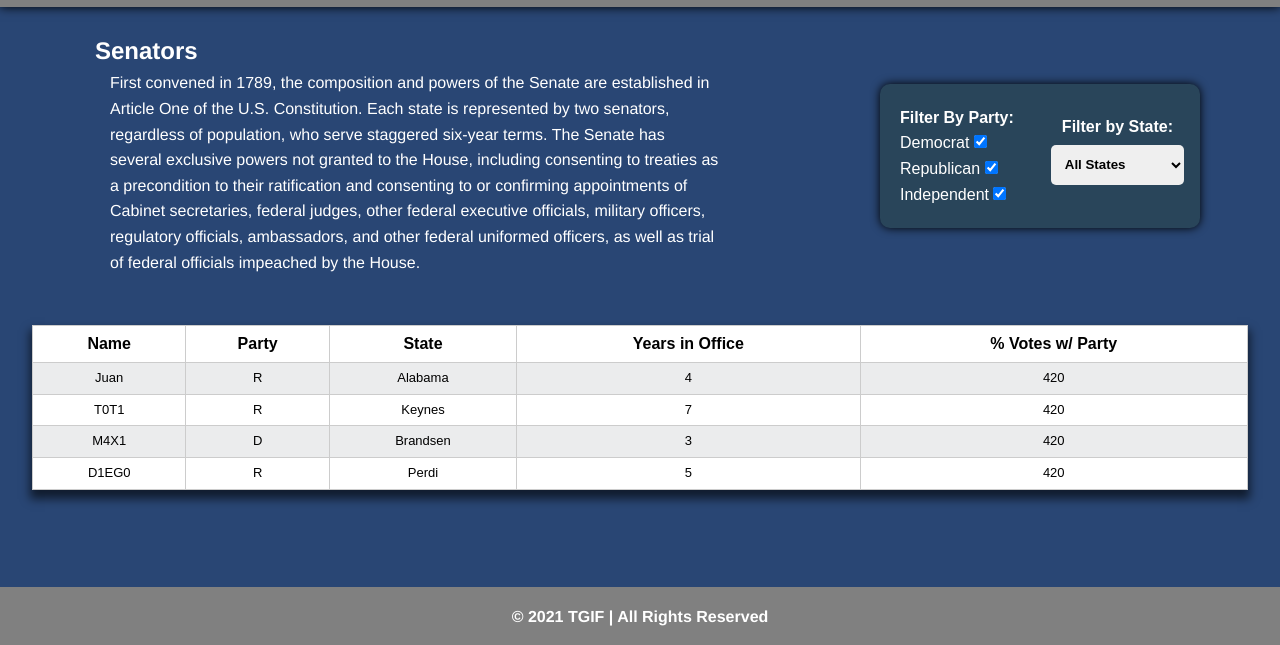
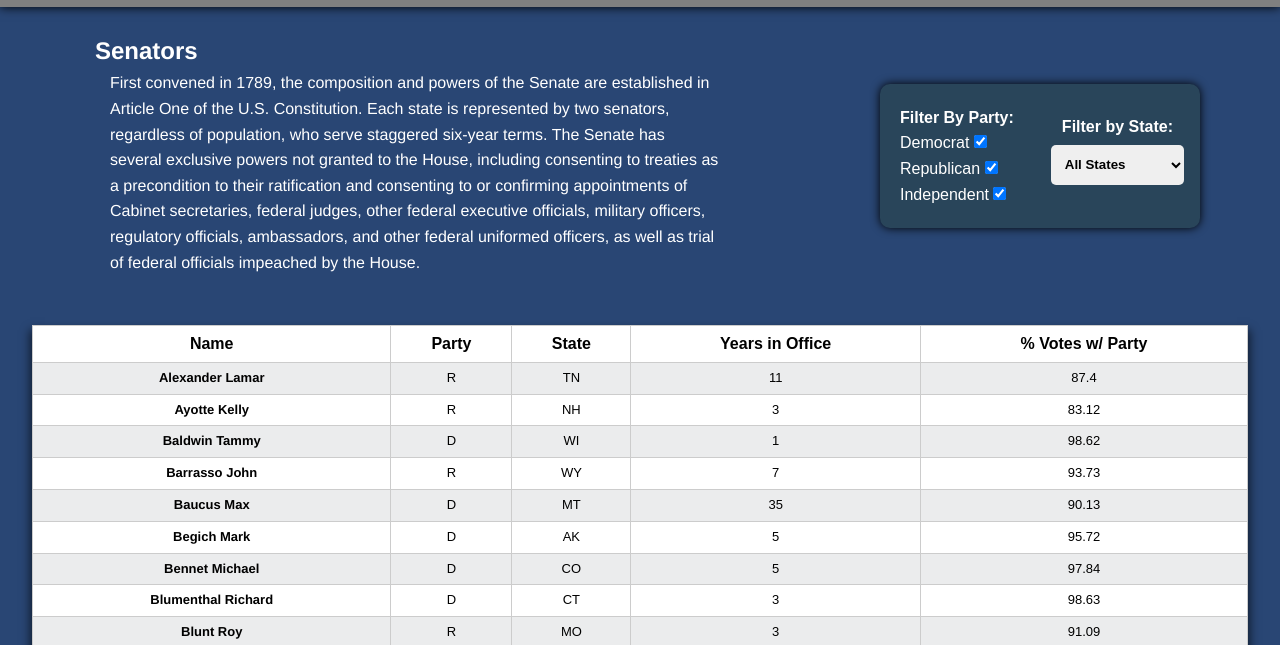
Before and after one commit to T0T1NH0/CongressUsa, a plain HTML site: page pages/congress/senatorHouse.html in a window 1280 px wide. Shown: the part 153-798 px from the top of the page. Drawn offline with Linux system fonts and the light colour scheme.

Commit message:
Data put in table and scroll X and Y added.

```diff
--- a/pages/congress/senatorHouse.html
+++ b/pages/congress/senatorHouse.html
@@ -107,35 +107,7 @@
                           <th>% Votes w/ Party</th>
                       </tr>
                   </thead>
-                  <tbody>
-                    <tr>
-                      <td>Juan</td>
-                      <td>R</td>
-                      <td>Alabama</td>
-                      <td>4</td>
-                      <td>420</td>
-                    </tr>
-                      <tr>
-                      <td>T0T1</td>
-                      <td>R</td>
-                      <td>Keynes</td>
-                      <td>7</td>
-                      <td>420</td>
-                    </tr>
-                      <tr>
-                      <td>M4X1</td>
-                      <td>D</td>
-                      <td>Brandsen</td>
-                      <td>3</td>
-                      <td>420</td>
-                    </tr>
-                      <tr>
-                          <td>D1EG0</td>
-                          <td>R</td>
-                          <td>Perdi</td>
-                          <td>5</td>
-                          <td>420</td>
-                      </tr>
+                  <tbody id="tBody">
                   </tbody>
               </table>
             </div>
--- a/scripts/Modules/Congress113/congressSenate113.js
+++ b/scripts/Modules/Congress113/congressSenate113.js
@@ -1,10 +1,10 @@
 import { senateData } from '../Services/dataSenate.js';
 
-let csS = senateData.results[0].members;
+let cSS = senateData.results[0].members;
 
 const getState = () => {
   let allState = [];
-  csS.forEach((member) => {
+  cSS.forEach((member) => {
     if (!allState.includes(member.state)) {
       allState.push(member.state);
     }
@@ -18,4 +18,34 @@ const getState = () => {
     selector.appendChild(option);
   });
 };
+const tdInfo = (info) => {
+  let td = document.createElement('td');
+  td.innerText = info;
+  return td;
+};
+
+const getTableMembers = () => {
+  let tableBody = document.getElementById('tBody');
+  cSS.map((members) => {
+    let tr = document.createElement('tr');
+    let td = document.createElement('td');
+    let memberUrl = document.createElement('a');
+
+    memberUrl.innerText = `${members.last_name} ${
+      members.middle_name !== null ? members.middle_name : ''
+    } ${members.first_name}`;
+    memberUrl.href = members.url;
+    memberUrl.target = '_blank';
+    td.append(memberUrl);
+
+    tr.append(td);
+    tr.append(tdInfo(members.party));
+    tr.append(tdInfo(members.state));
+    tr.append(tdInfo(members.seniority));
+    tr.append(tdInfo(members.votes_with_party_pct));
+
+    tableBody.append(tr);
+  });
+};
 getState();
+getTableMembers();
--- a/styles/Congress113.css
+++ b/styles/Congress113.css
@@ -1,3 +1,7 @@
+table a {
+  color: black;
+}
+
 @media (max-width: 1024px) {
   .houseContainer {
     display: flex;
--- a/styles/Styles.css
+++ b/styles/Styles.css
@@ -227,8 +227,10 @@ body::-webkit-scrollbar-thumb {
   table:hover {
     box-shadow: 0 0 10px 0 white;
     transition: 0.3s ease-in-out;
-    transform: scale(1.02);
   }
+  /* table:hover {
+    background-color: grey;
+  } */
 }
 
 @media (max-width: 1022px) {
@@ -397,8 +399,10 @@ body::-webkit-scrollbar-thumb {
   .tableContainer {
     display: flex;
     text-align: center;
-    overflow: scroll;
+    overflow-y: scroll;
+    overflow-x: scroll;
     width: 90%;
+    height: 20pc;
   }
   .sectionTable {
     display: flex;
```
Also changed, not shown: pages/congress/congressHouse.html (+5 -5 lines), scripts/Modules/Congress113/congressHouse113.js (+32 -1 lines).
